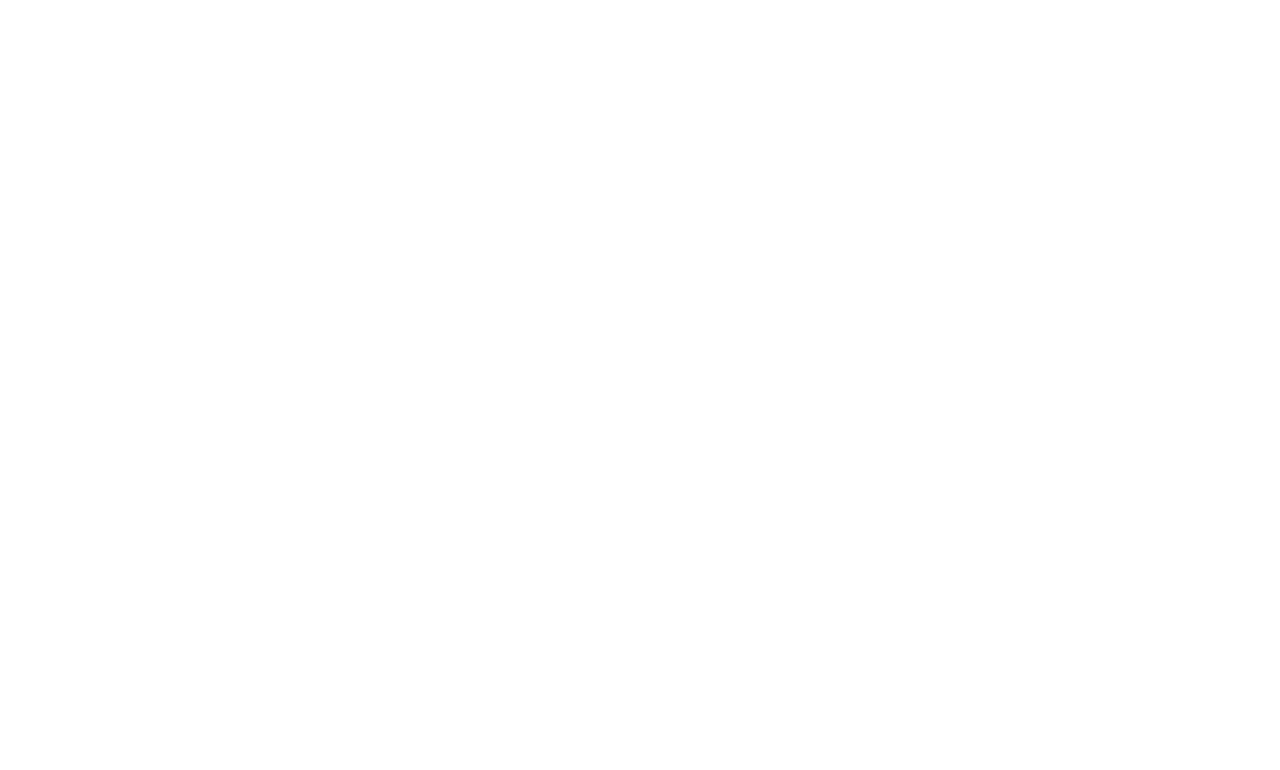
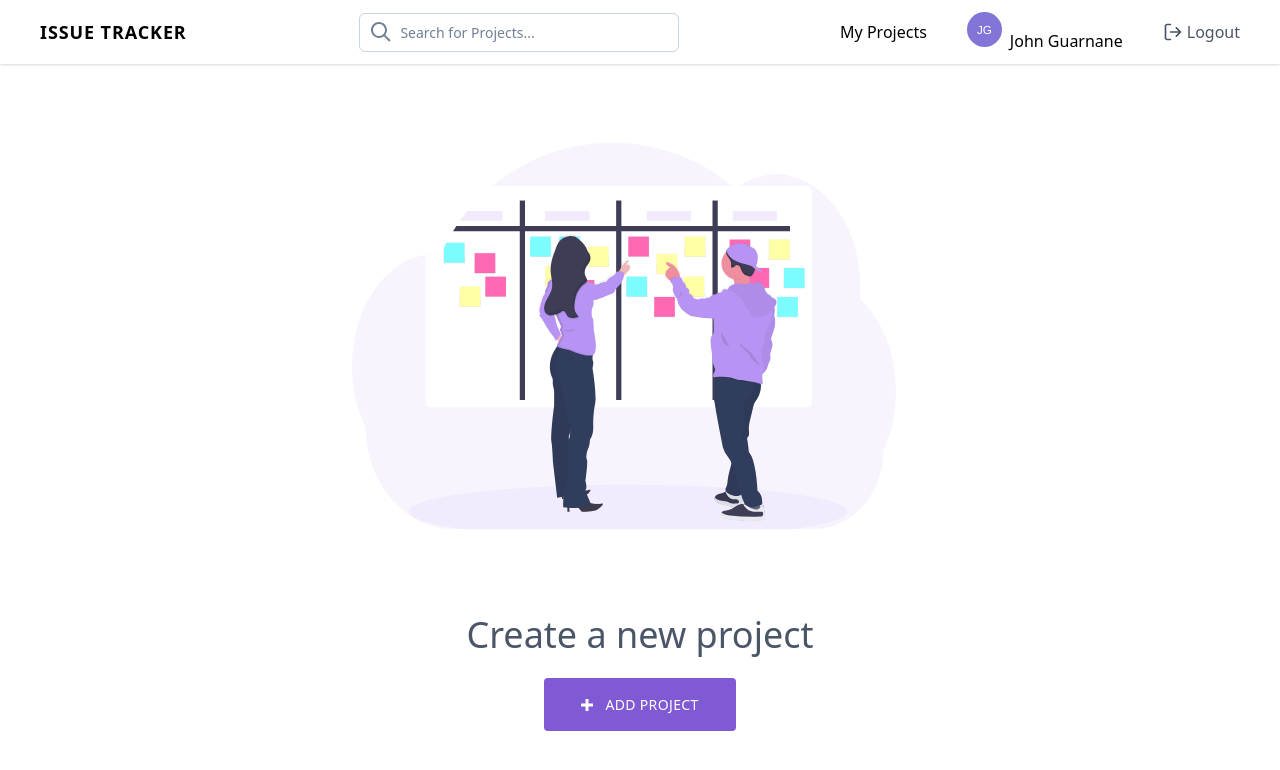
Before and after one commit to nursh/IssueTracker, a React (Create React App) app in the folder client/: page /projects in a window 1280 px wide. Shown: the top 770 px of the page. Built offline with nearby package versions, Linux system fonts and the light colour scheme.

Commit message:
add functionality for modal. Closes #49.

```diff
--- a/client/src/App.js
+++ b/client/src/App.js
@@ -1,5 +1,6 @@
 import React from 'react';
 import { BrowserRouter as Router, Switch, Route } from 'react-router-dom';
+import Projects from './Projects';
 import Login from './Login';
 import Main from './Main';
 
@@ -11,6 +12,9 @@ function App() {
       <Route path="/index">
         <Login />
       </Route>
+      <Route path="/projects">
+        <Projects />
+      </Route>
       <Route path="/project">
         <Main />
       </Route>
--- a/client/src/Header.js
+++ b/client/src/Header.js
@@ -1,20 +1,72 @@
 import React from 'react';
 import { NavLink } from 'react-router-dom';
+import Avatar from 'react-avatar';
 
-export default function Header({ url }) {
+
+import sprite from "./images/sprite.svg";
+
+export default function Header(props) {
+  const { url } = props;
   return (
     <div className="bg-white shadow px-10">
       <div className="max-w-screen-xl h-16 flex items-center justify-between m-auto py-2">
         <h1 className="text-lg font-semibold uppercase tracking-wider">Issue Tracker</h1>
-        <div>
-          <NavLink to={`${url}/signup`} className="text-indigo-600 border-indigo-600 border rounded px-6 py-2 focus:outline-none hover:text-white hover:bg-indigo-600">
-            Sign up
-          </NavLink>
-          <NavLink to={`${url}/signin`} className="ml-8 focus:outline-none hover:underline">
-            Sign in
-          </NavLink>
-        </div>
+        <RightHeader url={url} />
       </div>
     </div>
   );
 }
+
+
+function RightHeader({ url }) {
+  if (url === '/index') {
+    return (
+      <div>
+        <NavLink
+          to={`${url}/signup`}
+          className="text-indigo-600 border-indigo-600 border rounded px-6 py-2 focus:outline-none hover:text-white hover:bg-indigo-600"
+        >
+          Sign up
+        </NavLink>
+        <NavLink
+          to={`${url}/signin`}
+          className="ml-8 focus:outline-none hover:underline"
+        >
+          Sign in
+        </NavLink>
+      </div>
+    );
+  }
+
+  return (
+    <>
+      <div className="relative ml-3 w-70">
+        <span className="absolute inset-y-0 left-0 pl-3 flex items-center text-gray-600">
+          <svg className="fill-current h-5 w-5">
+            <use xlinkHref={`${sprite}#icon-search`} />
+          </svg>
+        </span>
+        <input
+          type="text"
+          placeholder="Search for Projects..."
+          className="block w-full outline-none rounded-md border border-gray-400 pl-10 pr-4 py-2 text-sm text-gray-900 placeholder-gray-600"
+        />
+      </div>
+      <div className="flex items-center">
+        <NavLink to="/" className="hover:underline">
+          My Projects
+        </NavLink>
+        <div className="ml-10 flex items-baseline">
+          <Avatar name="John Guarnane" round={true} size={35} color="#8175D8" />
+          <span className="ml-2">John Guarnane</span>
+        </div>
+        <NavLink to="/index" className="hover:underline ml-10 flex items-center text-gray-700">
+          <svg className="fill-current h-5 w-5">
+            <use xlinkHref={`${sprite}#icon-log-out`} />
+          </svg>
+          <span className="ml-1">Logout</span>
+        </NavLink>
+      </div>
+    </>
+  );
+}
--- a/client/src/Main.js
+++ b/client/src/Main.js
@@ -3,7 +3,8 @@ import {
   Switch,
   Route,
   useRouteMatch,
-  useParams
+  useParams,
+  useLocation
 } from 'react-router-dom'
 import Sidebar from './Sidebar';
 import Boards from './Boards';
@@ -15,18 +16,25 @@ import Modal from './Modals/useModal';
 
 export default function Main() {
   const { path, url } = useRouteMatch();
+  const location = useLocation();
+
+  const modal = location.state && location.state.modal;
+  console.log(modal);
 
   return (
     <div className="h-screen flex">
       <Sidebar url={url} />
-      <Switch>
+      <Switch location={modal || location}>
         <Route exact path={`${path}`}>
           <Boards />
         </Route>
+      </Switch>
+
+      {modal && (
         <Route path={`${path}/:page`}>
           <Page />
         </Route>
-      </Switch>
+      )}
     </div>
   );
 }
--- a/client/src/Modals/useModal.js
+++ b/client/src/Modals/useModal.js
@@ -35,12 +35,14 @@ export default function Modal({ UI }) {
   const history = useHistory();
   const escKey = useKeyPress('Escape');
 
-  const modalClasses = classNames("fixed w-full h-full flex items-center justify-center", {
+  const modalClasses = classNames("fixed w-full h-full flex items-center justify-center z-50", {
     'hidden': escKey
   });
 
   useEffect(() => {
-    if (escKey) history.goBack();
+    if (escKey) {
+      history.goBack();
+    }
   }, [escKey, history]);
 
   return (
--- /dev/null
+++ b/client/src/Projects.js
@@ -0,0 +1,66 @@
+import React from 'react'
+import Header from './Header'
+import { NavLink, useLocation, Route, useRouteMatch } from "react-router-dom";
+
+import { ReactComponent as KBoard } from './images/board.svg';
+import sprite from './images/sprite.svg';
+import CreateProject from './CreateProject';
+import Modal from './Modals/useModal';
+
+
+export default function Projects() {
+  const { path } = useRouteMatch();
+  const location = useLocation();
+
+  const modal = location.state && location.state.modal;
+
+  return (
+    <>
+      {modal && (
+        <Route to={`${path}/create-project`}>
+          <Modal UI={CreateProject} />
+        </Route>
+      )}
+
+      <Header />
+      <Sub projects={true} path={path} location={location} />
+    </>
+  );
+}
+
+function Sub({ projects = true, path, location }) {
+  if (projects) {
+    return (
+      <>
+        <div className="m-auto max-w-6xl">
+          <div className="m-auto w-2/4">
+            <KBoard className="h-72 w-72" />
+          </div>
+
+          <h2 className="text-4xl font-medium text-gray-700 text-center">
+            Create a new project
+          </h2>
+          <NavLink
+            to={{
+              pathname: `${path}/create-project`,
+              state: { modal: location }
+            }}
+            className="m-auto w-1/6  mt-4 rounded px-1 py-4 bg-purple-600 text-white flex items-center justify-center hover:bg-purple-700"
+          >
+            <svg className="fill-current h-3 w-3">
+              <use xlinkHref={`${sprite}#icon-plus`} />
+            </svg>
+            <span className="uppercase tracking-wide ml-3 font-medium text-sm">
+              Add Project
+            </span>
+          </NavLink>
+        </div>
+      </>
+    );
+  } else {
+    return (
+      <>
+      </>
+    )
+  }
+}
--- a/client/src/Sidebar.js
+++ b/client/src/Sidebar.js
@@ -1,14 +1,19 @@
 import React from 'react';
 import Avatar from 'react-avatar';
-import { NavLink } from 'react-router-dom';
+import { NavLink, useLocation } from 'react-router-dom';
 
 import sprite from "./images/sprite.svg";
 
 export default function Sidebar({ url }) {
+
+  const location = useLocation();
+
   return (
     <div className="block w-64 px-8 py-4 bg-indigo-700 border-r overflow-auto text-white">
       <div className="mb-2">
-        <h2 className="uppercase font-semibold text-lg tracking-wider">Issue Tracker</h2>
+        <h2 className="uppercase font-semibold text-lg tracking-wider">
+          Issue Tracker
+        </h2>
         <div className="mt-4 flex items-center">
           <Avatar name="John Guarnane" size={40} />
           <p className="ml-3">John Guarnane</p>
@@ -17,7 +22,7 @@ export default function Sidebar({ url }) {
 
       <div className="my-10 -mx-3">
         <NavLink
-          to={`${url}/projects`}
+          to="/projects"
           className="block font-medium text-sm hover:bg-indigo-500 px-3 py-2 rounded"
         >
           Back to Projects
@@ -32,16 +37,10 @@ export default function Sidebar({ url }) {
         </h3>
         <div className="mt-2 -mx-3">
           <NavLink
-            to={`${url}/project`}
+            to={`${url}`}
             className="block font-medium text-sm hover:bg-indigo-500 px-3 py-2 rounded"
           >
             Project Board
-          </NavLink>
-          <NavLink
-            to={`${url}/project-details`}
-            className="block font-medium text-sm hover:bg-indigo-500 px-3 py-2 rounded"
-          >
-            Project Details
           </NavLink>
           <NavLink
             to={`${url}/manage-issues`}
@@ -50,13 +49,19 @@ export default function Sidebar({ url }) {
             Manage Issues
           </NavLink>
           <NavLink
-            to={`${url}/create-issue`}
+            to={{
+              pathname: `${url}/create-issue`,
+              state: { modal: location }
+            }}
             className="block font-medium text-sm hover:bg-indigo-500 px-3 py-2 rounded"
           >
             Create Issue
           </NavLink>
           <NavLink
-            to={`${url}/delete-project`}
+            to={{
+              pathname: `${url}/delete-project`,
+              state: { modal: location }
+            }}
             className="block font-medium text-sm hover:bg-indigo-500 px-3 py-2 rounded"
           >
             Delete Project
```
Also changed, not shown: client/src/ProjectTable.js (added, +9 -0 lines), client/src/images/board.svg (added), 1 other file (tests, documents, lock files or other folders).
